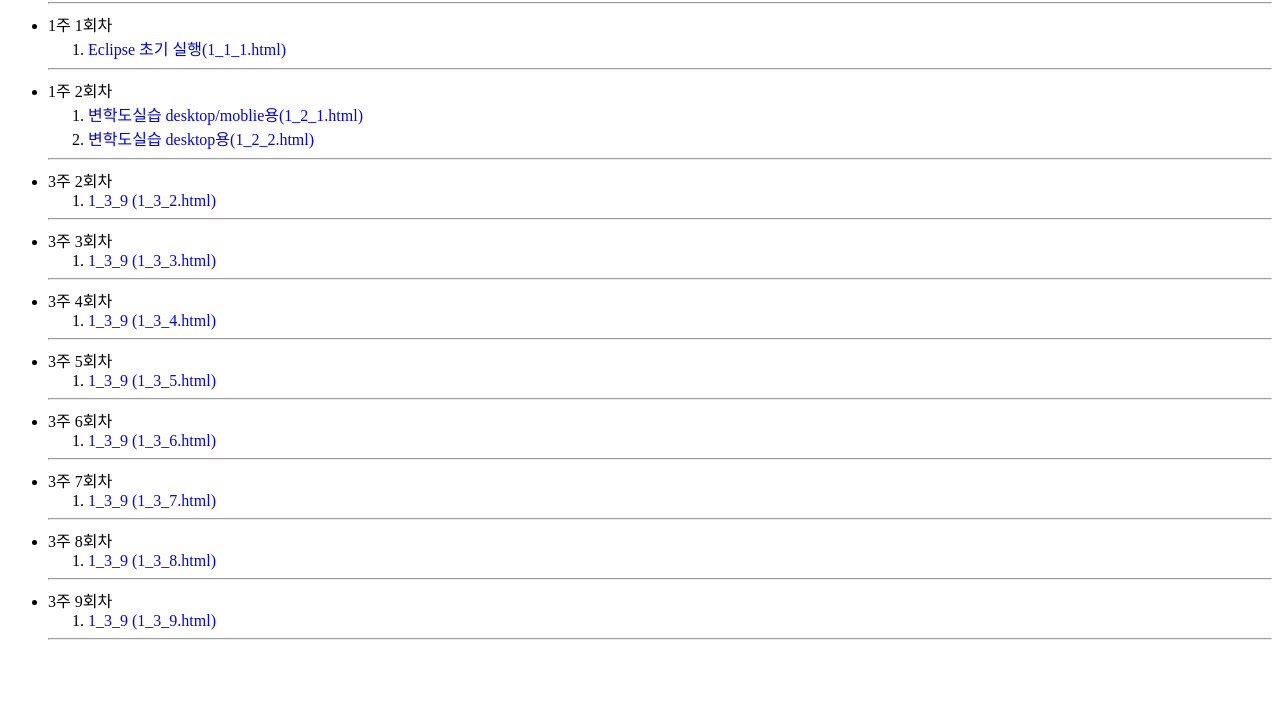
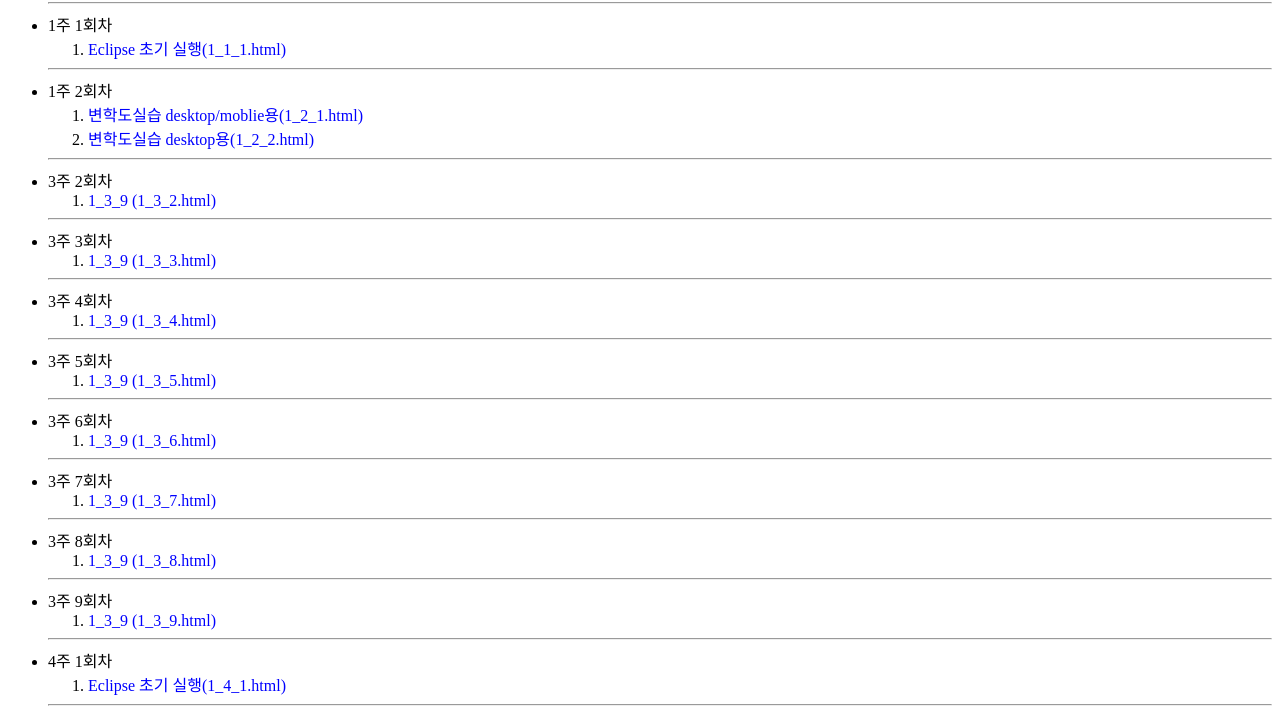
Before and after one commit to ljjkylious/ljjkylious.github.io, a plain HTML site: page index.html in a window 1280 px wide. Shown: the part 87-809 px from the top of the page. Drawn offline with Linux system fonts and the light colour scheme.

Commit message:
Update index.html

```diff
--- a/index.html
+++ b/index.html
@@ -51,5 +51,9 @@
   <ol>
   <li><a href="https://ljjkylious.github.io/java/1_3_9.html">1_3_9 (1_3_9.html)</a></li>
   </ol><hr/>
+  <li> 4주 1회차 </li>
+  <ol>
+  <li><a href=https://ljjkylious.github.io/java/1_4_1.html>Eclipse 초기 실행(1_4_1.html)</a></li>
+  </ol><hr/>
   </ul>
 </body></html>
```
